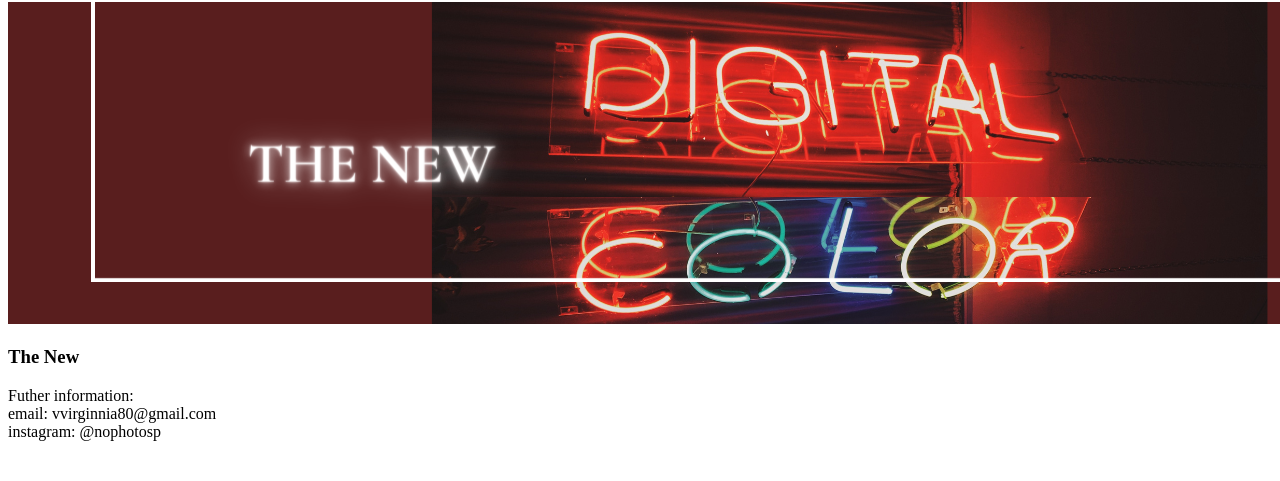
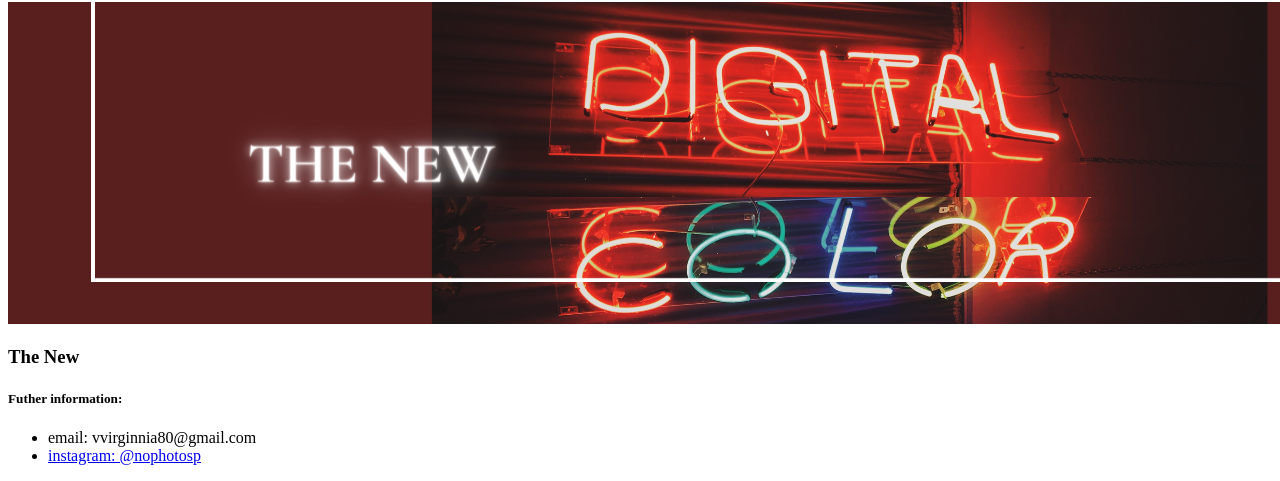
Before and after one commit to Vvirginia/arts-techs_exerc_dio, a plain HTML site: page index.html in a window 1280 px wide. Shown: the part 497-978 px from the top of the page. Before the commit the page ends 954 px from the top, so only its background shows below. Drawn offline with Linux system fonts and the light colour scheme; files whose address does not match are found by name.

Commit message:
Atualiza rodapé, adiciona lista de contatos

```diff
--- a/index.html
+++ b/index.html
@@ -18,9 +18,11 @@
             <article><h3>The New</h3></article>
         </section>
         <footer>
-            <p>Futher information:<br>
-            email: vvirginnia80@gmail.com<br>
-            instagram: @nophotosp</p>
+            <h5>Futher information:</h5>
+            <ul>
+                <li>email: vvirginnia80@gmail.com</li>
+                <li><a href="https://www.instagram.com/nophotosp/" target="_blank">instagram: @nophotosp</a></li>
+            </ul>
         </footer>
     </body>
 </html>
```
